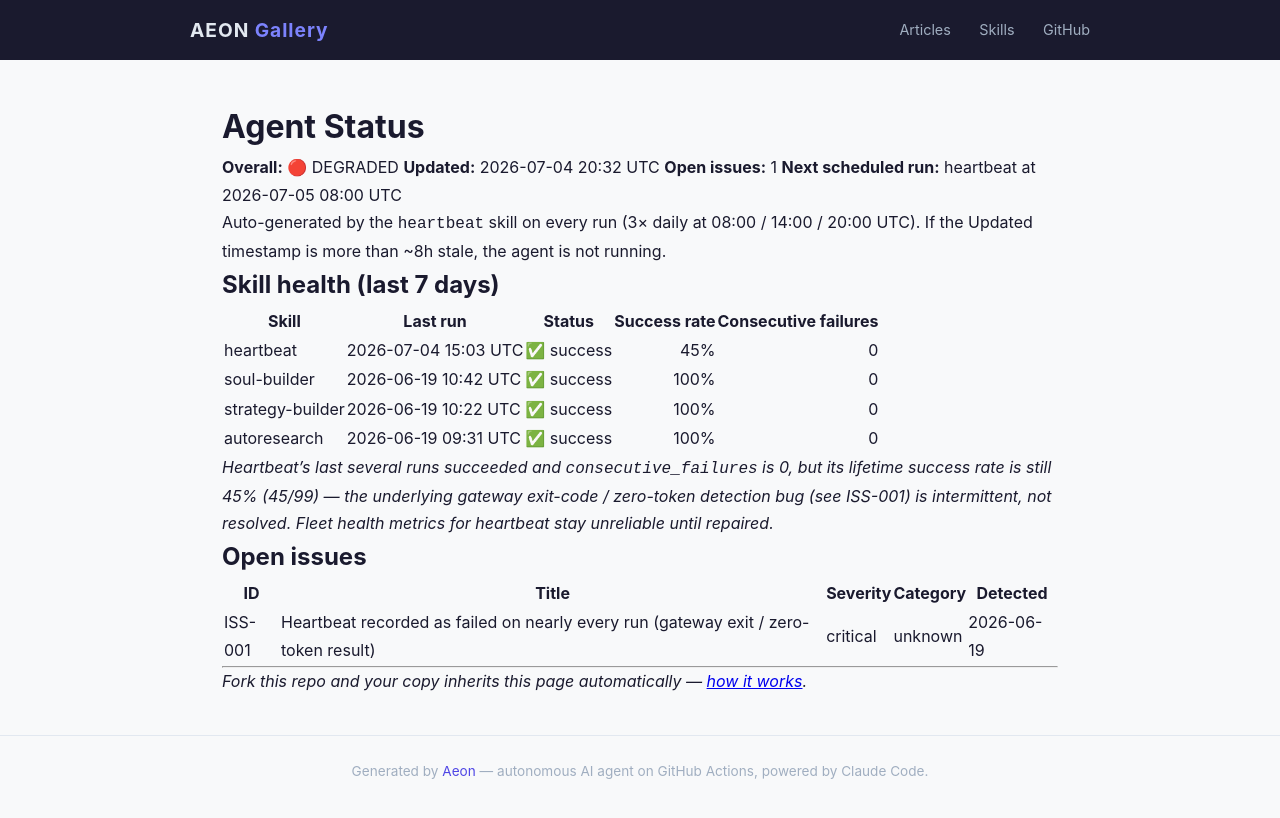
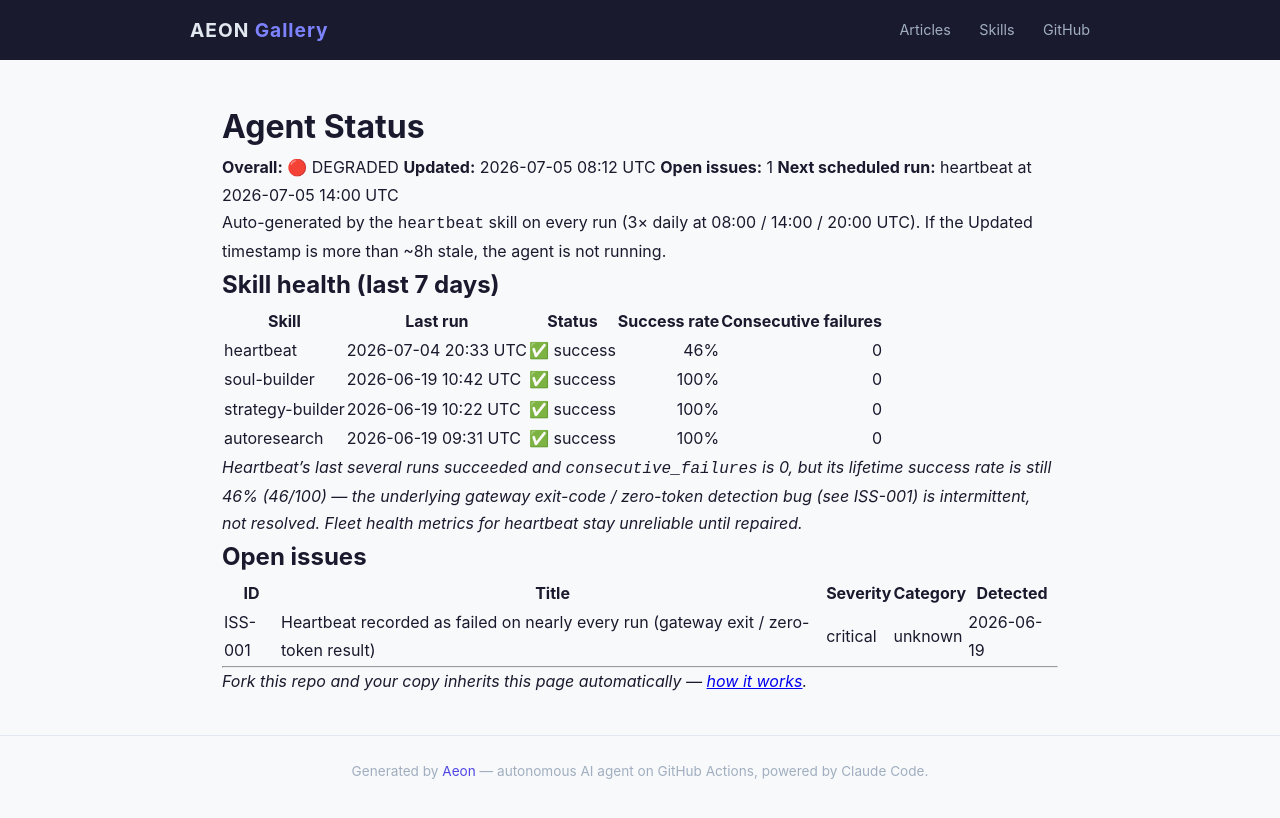
Before and after one commit to RickCrosschain/aeon, a Jekyll site: the page built from docs/status.md, in a window 1280 px wide. Shown: the top 818 px of the page. Built offline with Jekyll 4.4.1, drawn with Linux system fonts in a browser that asks for light colours.

Commit message:
chore(heartbeat): auto-commit 2026-07-05

```diff
--- a/docs/status.md
+++ b/docs/status.md
@@ -7,9 +7,9 @@
 # Agent Status
 
 **Overall:** 🔴 DEGRADED
-**Updated:** 2026-07-04 20:32 UTC
+**Updated:** 2026-07-05 08:12 UTC
 **Open issues:** 1
-**Next scheduled run:** heartbeat at 2026-07-05 08:00 UTC
+**Next scheduled run:** heartbeat at 2026-07-05 14:00 UTC
 
 Auto-generated by the `heartbeat` skill on every run (3× daily at 08:00 / 14:00 / 20:00 UTC). If the Updated timestamp is more than ~8h stale, the agent is not running.
 
@@ -17,12 +17,12 @@
 
 | Skill | Last run | Status | Success rate | Consecutive failures |
 |-------|----------|--------|-------------:|---------------------:|
-| heartbeat | 2026-07-04 15:03 UTC | ✅ success | 45% | 0 |
+| heartbeat | 2026-07-04 20:33 UTC | ✅ success | 46% | 0 |
 | soul-builder | 2026-06-19 10:42 UTC | ✅ success | 100% | 0 |
 | strategy-builder | 2026-06-19 10:22 UTC | ✅ success | 100% | 0 |
 | autoresearch | 2026-06-19 09:31 UTC | ✅ success | 100% | 0 |
 
-_Heartbeat's last several runs succeeded and `consecutive_failures` is 0, but its lifetime success rate is still 45% (45/99) — the underlying gateway exit-code / zero-token detection bug (see ISS-001) is intermittent, not resolved. Fleet health metrics for heartbeat stay unreliable until repaired._
+_Heartbeat's last several runs succeeded and `consecutive_failures` is 0, but its lifetime success rate is still 46% (46/100) — the underlying gateway exit-code / zero-token detection bug (see ISS-001) is intermittent, not resolved. Fleet health metrics for heartbeat stay unreliable until repaired._
 
 ## Open issues
 
--- a/memory/token-usage.csv
+++ b/memory/token-usage.csv
@@ -48,3 +48,4 @@
 2026-07-04,heartbeat,claude-opus-4-8,2320,4498,499487,40003
 2026-07-04,heartbeat,claude-opus-4-8,2318,5412,447500,40726
 2026-07-04,heartbeat,claude-opus-4-8,2098,5376,443865,39910
+2026-07-05,heartbeat,claude-opus-4-8,2096,3935,368193,39212
```
Also changed, not shown: memory/logs/2026-07-05.md (added, +16 -0 lines), .outputs/heartbeat.md.
